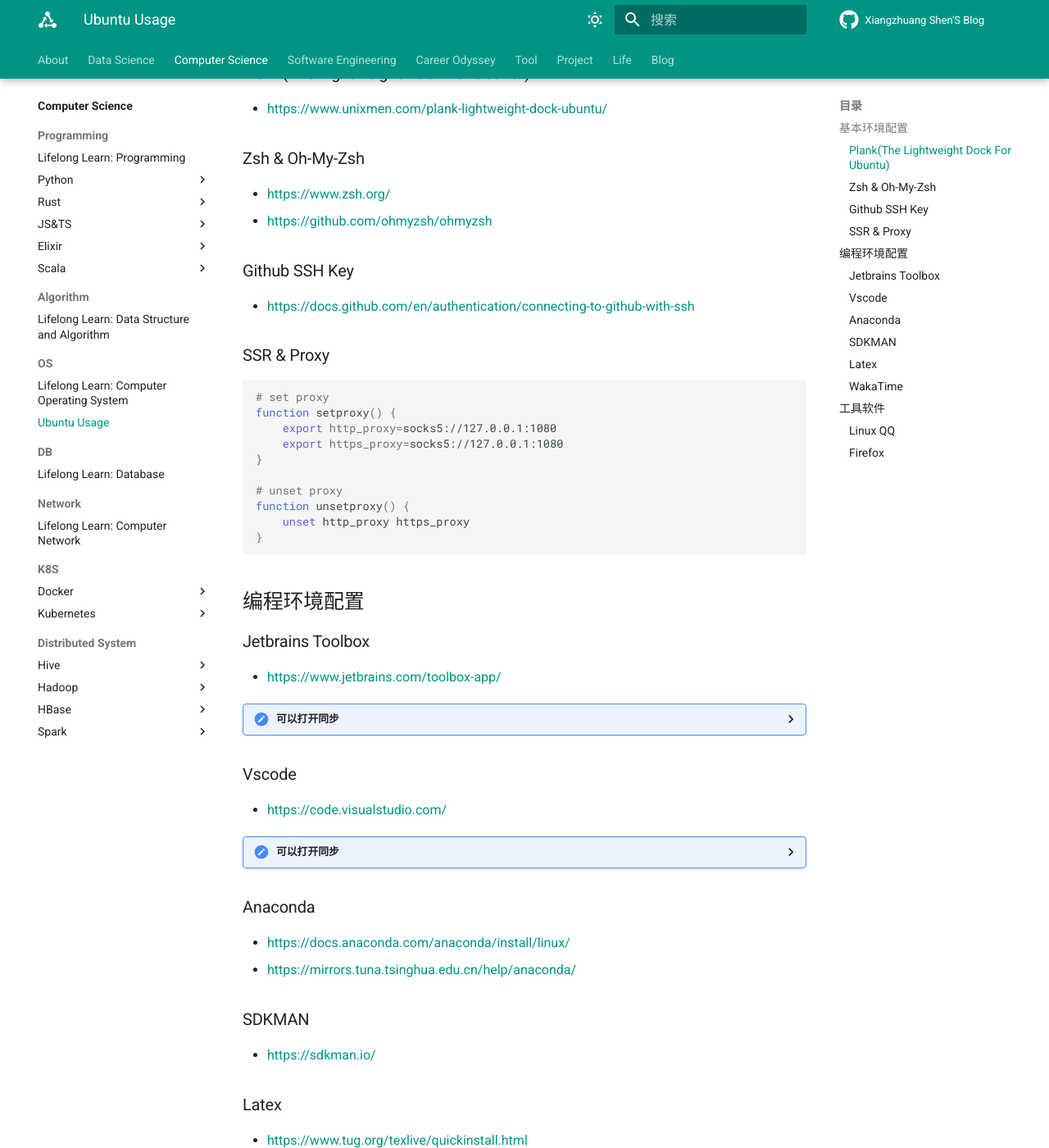
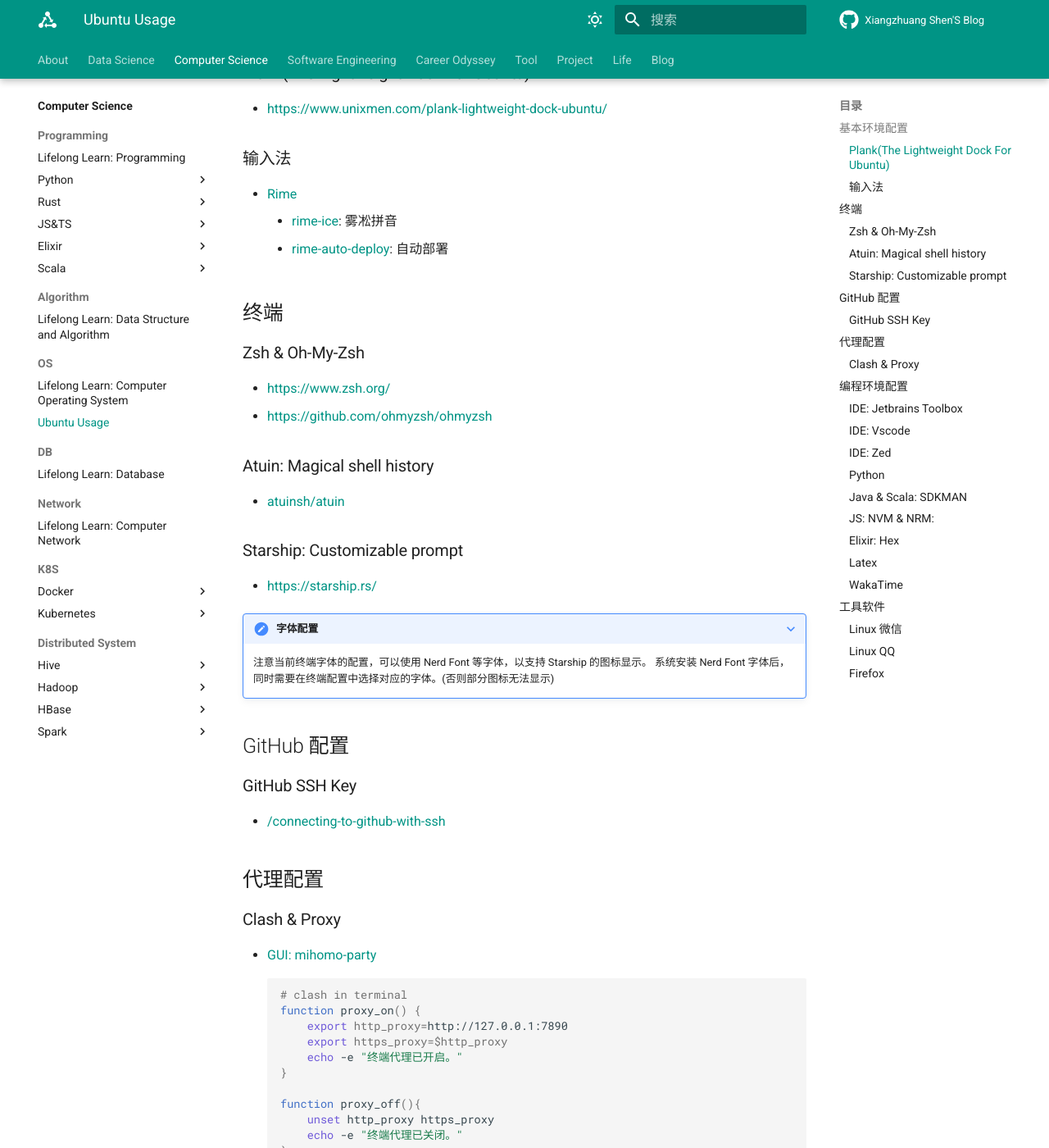
Before and after one commit to shenxiangzhuang/shenxiangzhuang.github.io, an MkDocs documentation site: the page built from docs/cs/os/ubuntu-usage.md, in a window 1280 px wide and 1400 px high, scrolled down 251 px. Shown: the whole window at 82% size. Built offline with MkDocs 1.6.1 and Material for MkDocs 9.7.7, drawn with Linux system fonts in a browser that asks for light colours; comment, search, counter and statistics services are not loaded; some of the changed text lies outside the part shown.

Commit message:
cs(os): add ubuntu settings (#228)
* cs(os): add ubuntu settings
* link to tools/linux(ubuntu)

````diff
--- a/docs/cs/os/ubuntu-usage.md
+++ b/docs/cs/os/ubuntu-usage.md
@@ -1,4 +1,4 @@
-# Ubuntu Usage
+# Ubuntu 使用配置
 
 
 ## 基本环境配置
@@ -6,54 +6,113 @@
 ### Plank(The Lightweight Dock For Ubuntu)
 - [https://www.unixmen.com/plank-lightweight-dock-ubuntu/](https://www.unixmen.com/plank-lightweight-dock-ubuntu/)
 
+### 输入法
+- [Rime](https://rime.im/)
+    - [rime-ice](https://github.com/iDvel/rime-ice): 雾凇拼音
+    - [rime-auto-deploy](https://github.com/Mark24Code/rime-auto-deploy): 自动部署
 
+## 终端
 ### Zsh & Oh-My-Zsh
 - [https://www.zsh.org/](https://www.zsh.org/)
 - [https://github.com/ohmyzsh/ohmyzsh](https://github.com/ohmyzsh/ohmyzsh)
 
-### Github SSH Key
-- [https://docs.github.com/en/authentication/connecting-to-github-with-ssh](https://docs.github.com/en/authentication/connecting-to-github-with-ssh)
+### Atuin: Magical shell history
+- [atuinsh/atuin](https://github.com/atuinsh/atuin)
+
+### Starship: Customizable prompt
+- [https://starship.rs/](https://starship.rs/)
+
+???+ note "字体配置"
+
+    注意当前终端字体的配置，可以使用 Nerd Font 等字体，以支持 Starship 的图标显示。
+    系统安装 Nerd Font 字体后，同时需要在终端配置中选择对应的字体。(否则部分图标无法显示)
 
 
-### SSR & Proxy
+## GitHub 配置
+### GitHub SSH Key
+- [/connecting-to-github-with-ssh](https://docs.github.com/en/authentication/connecting-to-github-with-ssh)
+
+## 代理配置
+
+### Clash & Proxy
+- [GUI: mihomo-party](https://github.com/mihomo-party-org/mihomo-party)
 ```bash
-# set proxy
-function setproxy() {
-    export http_proxy=socks5://127.0.0.1:1080
-    export https_proxy=socks5://127.0.0.1:1080
+# clash in terminal
+function proxy_on() {
+    export http_proxy=http://127.0.0.1:7890
+    export https_proxy=$http_proxy
+    echo -e "终端代理已开启。"
 }
 
-# unset proxy
-function unsetproxy() {
+function proxy_off(){
     unset http_proxy https_proxy
+    echo -e "终端代理已关闭。"
 }
 ```
 
+??? "(旧) SSR & Proxy"
+
+    ```bash
+    # set proxy
+    function setproxy() {
+        export http_proxy=socks5://127.0.0.1:1080
+        export https_proxy=socks5://127.0.0.1:1080
+    }
+
+    # unset proxy
+    function unsetproxy() {
+        unset http_proxy https_proxy
+    }
+    ```
+
 ## 编程环境配置
 
-### Jetbrains Toolbox
+### IDE: Jetbrains Toolbox
 - [https://www.jetbrains.com/toolbox-app/](https://www.jetbrains.com/toolbox-app/)
 
-??? "可以打开同步"
-    同步插件等各种配置信息。目前主要是Latex环境的配置。
 
-### Vscode
+### IDE: Vscode
 - [https://code.visualstudio.com/](https://code.visualstudio.com/)
 
-??? "可以打开同步"
-    同步各种配置信息
+
+### IDE: Zed
+- [Zed](https://zed.dev/)
 
 
-### Anaconda
-- [https://docs.anaconda.com/anaconda/install/linux/](https://docs.anaconda.com/anaconda/install/linux/)
-- [https://mirrors.tuna.tsinghua.edu.cn/help/anaconda/](https://mirrors.tuna.tsinghua.edu.cn/help/anaconda/)
+### Python
 
-### SDKMAN
+???+ "UV"
+    - [https://github.com/astral-sh/uv](https://github.com/astral-sh/uv)
+
+
+??? "Anaconda"
+
+    - [https://docs.anaconda.com/anaconda/install/linux/](https://docs.anaconda.com/anaconda/install/linux/)
+    - [https://mirrors.tuna.tsinghua.edu.cn/help/anaconda/](https://mirrors.tuna.tsinghua.edu.cn/help/anaconda/)
+
+
+### Java & Scala: SDKMAN
 - [https://sdkman.io/](https://sdkman.io/)
 
 
+### JS: NVM & NRM:
+
+- [NVM](https://github.com/nvm-sh/nvm)
+- [NRM](https://github.com/Pana/nrm)
+
+### Elixir: Hex
+- [UPYUN 支持 Elixir hex.pm 国内镜像](https://ruby-china.org/topics/31631)
+
+
+```shell
+export HEX_MIRROR="https://hexpm.upyun.com"
+export HEX_CDN="https://hexpm.upyun.com"
+```
+
 ### Latex
 - [https://www.tug.org/texlive/quickinstall.html](https://www.tug.org/texlive/quickinstall.html)
+- [ctexbook-template](https://github.com/shenxiangzhuang/ctexbook-template)
+    - 包含 VSCode 配置流程，可以直接使用 VSCode 进行 Latex 编写
 
 ### WakaTime
 - [https://wakatime.com/](https://wakatime.com/)
@@ -61,11 +120,12 @@
 
 ## 工具软件
 
+### Linux 微信
+- [https://linux.weixin.qq.com/en](https://linux.weixin.qq.com/en)
+
 ### Linux QQ
 - [https://im.qq.com/linuxqq/index.shtml](https://im.qq.com/linuxqq/index.shtml)
 
+
 ### Firefox
 - [https://www.mozilla.org/en-US/firefox/new/](https://www.mozilla.org/en-US/firefox/new/)
-
-??? "可以打开同步"
-    同步插件等各种配置信息
--- a/mkdocs.yml
+++ b/mkdocs.yml
@@ -313,6 +313,7 @@
 
   - Tool:
       - tool/index.md
+      - Linux(Ubuntu): tool/ubuntu.md
       - Diagram: tool/diagram.md
       - Latex: tool/latex.md
       - Disk: tool/disk.md
````
Also changed, not shown: docs/tool/ubuntu.md (added, +1 -0 lines).
